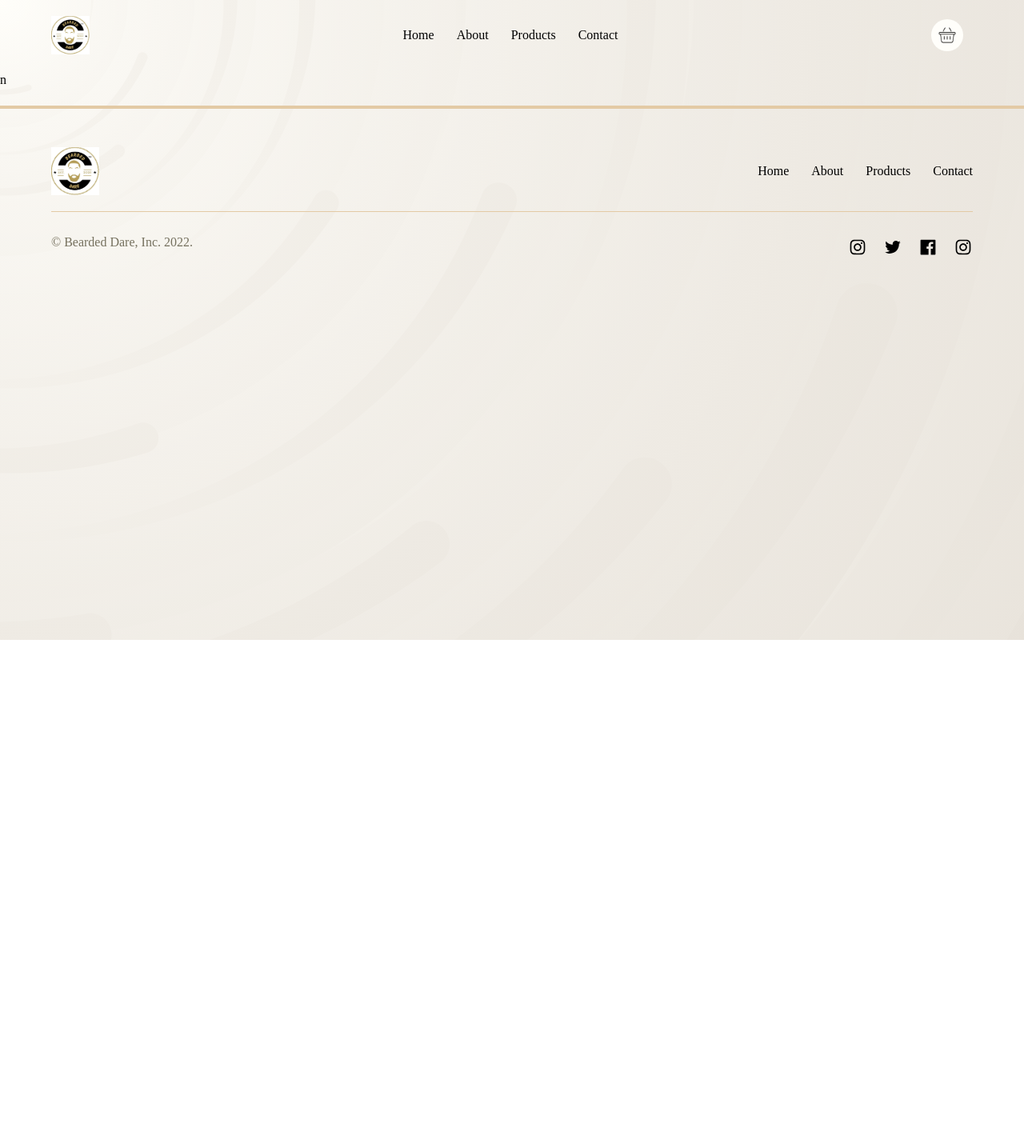
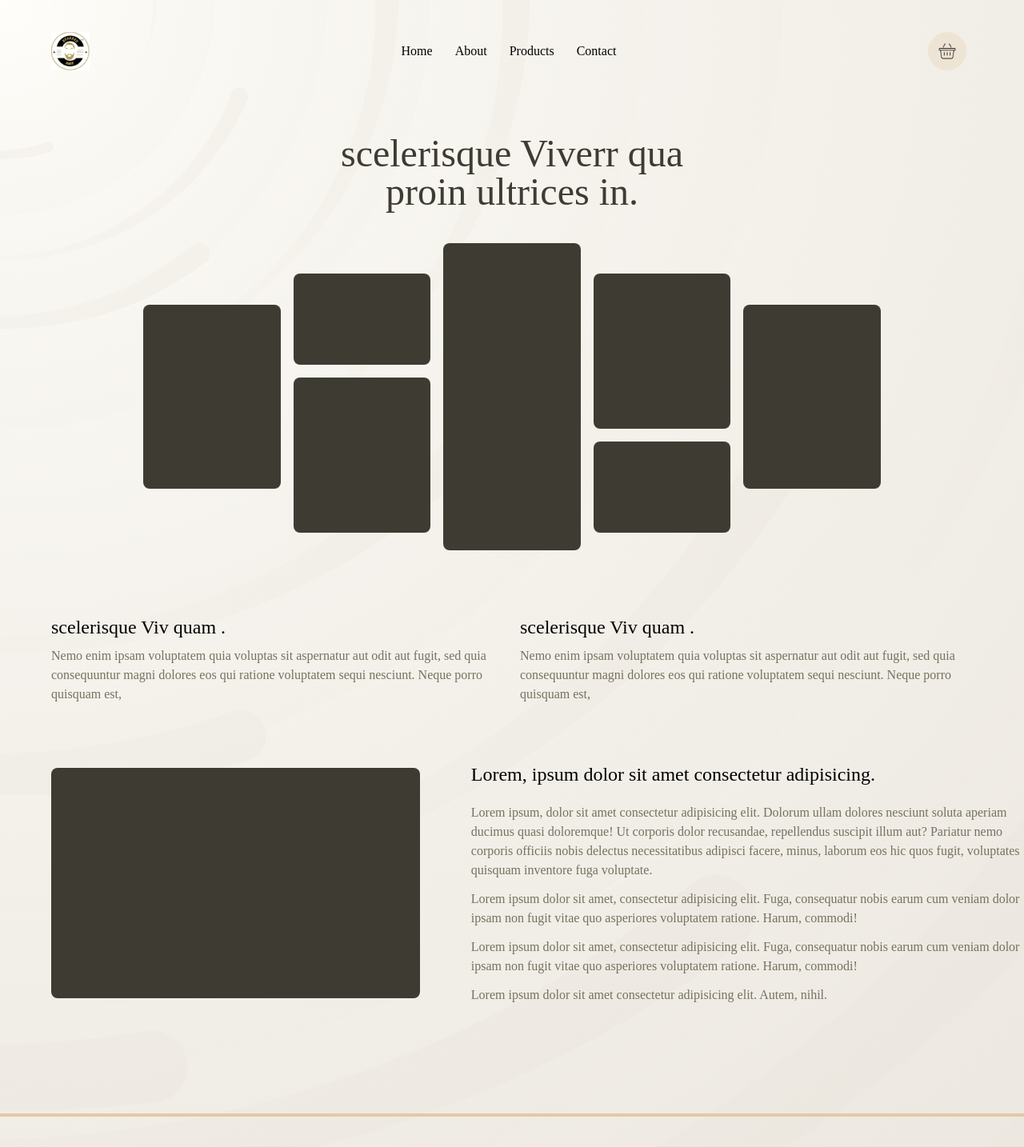
Before and after one commit to Aheedjo/bearded-dare, a Next.js app: page /About in a window 1280 px wide. Shown: the top 1434 px of the page at 80% size. Before the commit the page ends 800 px from the top, so only its background shows below. Built offline with nearby package versions, Linux system fonts and the light colour scheme; a web font is replaced by a local one.

Commit message:
Some random changs that I cant remember were made

```diff
--- a/src/components/cart/Cart.module.scss
+++ b/src/components/cart/Cart.module.scss
@@ -1,9 +1,9 @@
 .cartBtn {
-    @apply w-10 h-10 rounded-full bg-Secondary grid place-items-center cursor-pointer;
+    @apply w-10 md:w-12 h-10 md:h-12 rounded-full bg-Primary bg-opacity-30 hover:bg-opacity-40 grid place-items-center cursor-pointer transition-all;
 }
 
 .cartCont {
-    @apply hidden absolute right-[5%] translate-y-[130%] bg-Secondary w-[90%] max-w-[335px] p-3 rounded-md z-20 shadow-sm;
+    @apply hidden absolute right-[5%] translate-y-[130%] bg-Primary w-[90%] max-w-[335px] p-3 rounded-md z-20 shadow-sm;
 
     .header {
         @apply flex items-center justify-between;
--- a/src/components/footer/footer.module.scss
+++ b/src/components/footer/footer.module.scss
@@ -1,19 +1,19 @@
 .footer {
-    @apply border-t-4 border-Primary border-solid py-7 mt-5;
+    @apply border-t-4 border-Primary border-solid py-3 sm:py-5 mt-5;
 
     .container {
         @apply w-[90%] max-w-[1440px] mx-auto;
 
         > div {
-            @apply flex items-center justify-between py-5;
+            @apply flex flex-col mb:flex-row items-center justify-between py-8 sm:py-5 gap-8;
         }
 
         > div:last-of-type {
-            @apply border-t border-Primary border-solid py-5;
+            @apply border-t border-Primary border-solid py-5 flex-col-reverse mb:flex-row;
         }
 
         .links {
-            @apply flex items-center gap-7;
+            @apply flex items-center gap-4 sm:gap-7;
 
             .link {
                 @apply hover:text-Primary transition-all;
--- a/src/components/mobile-nav/MobileNav.jsx
+++ b/src/components/mobile-nav/MobileNav.jsx
@@ -27,7 +27,7 @@ const MobileNav = () => {
                         <div className={styles.close} onClick={toggleNav}>
                             <AiFillCloseCircle className={styles.closeImg} />
                         </div>
-                        <nav className={styles.links}>
+                        <nav className={styles.links} onClick={closeNav}>
                             <div className={styles.link}>
                                 <Link href="/">Home</Link>
                             </div>
--- a/src/components/mobile-nav/MobileNav.module.scss
+++ b/src/components/mobile-nav/MobileNav.module.scss
@@ -1,5 +1,6 @@
 .hamburger {
-    @apply w-10 h-10 rounded-full bg-Secondary grid place-items-center cursor-pointer;
+    @apply w-10 md:w-12 h-10 md:h-12 rounded-full bg-Primary bg-opacity-30 hover:bg-opacity-40 transition-all grid place-items-center cursor-pointer;
+
     @apply grid md:hidden place-items-center;
 
     .hamburgerImg {
@@ -11,14 +12,14 @@
     @apply w-full h-screen top-0 right-0 absolute flex md:hidden translate-x-full transition-all;
 
     .mobileMenu {
-        @apply w-[40%] sm:w-[60%] h-full bg-Secondary rounded-tl-3xl p-5 sm:p-7 pb-10 z-10;
+        @apply w-[50%] sm:w-[40%] h-full bg-Primary p-5 sm:p-7 pb-10 z-10;
         @apply flex flex-col justify-between;
 
         .close {
             @apply w-full flex justify-end;
 
             .closeImg {
-                @apply w-10 h-10 object-cover text-Headers cursor-pointer;
+                @apply w-10 h-10 object-cover text-Secondary cursor-pointer;
             }
         }
 
@@ -44,7 +45,7 @@
     }
 
     .backdrop {
-        @apply w-[60%] sm:w-[50%]  h-full;
+        @apply w-[50%] sm:w-[60%]  h-full;
     }
 }
 
--- a/src/components/nav/Nav.jsx
+++ b/src/components/nav/Nav.jsx
@@ -4,8 +4,11 @@ import Image from "next/image";
 import logo from "../../assets/logo.svg";
 import Cart from "../cart/Cart";
 import MobileNav from "../mobile-nav/MobileNav";
+import { useGlobalContext } from "../../context/context";
 
 const Nav = () => {
+    const { active, setActive } = useGlobalContext();
+
     return (
         <div className={styles.navWrapper}>
             <div className={styles.navCont}>
@@ -14,7 +17,9 @@ const Nav = () => {
                 </div>
                 <nav className={styles.links}>
                     <div className={styles.link}>
-                        <Link href="/">Home</Link>
+                        <Link href="/" className={active == "home" ?? "active"}>
+                            Home
+                        </Link>
                     </div>
                     <div className={styles.link}>
                         <Link href="/About">About</Link>
--- a/src/components/nav/Nav.module.scss
+++ b/src/components/nav/Nav.module.scss
@@ -1,5 +1,5 @@
 .navWrapper {
-    @apply py-5;
+    @apply py-5 md:py-10;
 
     .navCont {
         @apply flex items-center justify-between w-[90%] mx-auto max-w-[1440px];
@@ -16,12 +16,16 @@
             @apply hidden md:flex items-center gap-7;
 
             .link {
-                @apply hover:text-lg transition-all;
+                @apply hover:text-Primary transition-all;
+
+                .active {
+                    @apply text-Primary;
+                }
             }
         }
 
         .hamburgerXcart {
-            @apply flex items-center gap-3;
+            @apply flex items-center gap-2;
         }
     }
 }
--- a/src/context/context.js
+++ b/src/context/context.js
@@ -5,6 +5,7 @@ const AppContext = React.createContext();
 const AppProvider = ({ children }) => {
     const [showNav, setShowNav] = useState(false);
     const [showCart, setShowCart] = useState(false);
+    const [active, setActive] = useState("home");
 
     const toggleNav = () => {
         setShowNav(!showNav);
@@ -32,6 +33,8 @@ const AppProvider = ({ children }) => {
                 showCart,
                 toggleCart,
                 closeCart,
+                active,
+                setActive,
             }}
         >
             {children}
--- a/src/pages/About.jsx
+++ b/src/pages/About.jsx
@@ -1,7 +1,63 @@
-import React from "react";
+import styles from "../styles/About.module.scss";
 
 const About = () => {
-    return <div>n</div>;
+    return (
+        <main className={styles.container}>
+            <header className={styles.header}>
+                <h1>scelerisque Viverr qua proin ultrices in.</h1>
+            </header>
+            <section className={styles.imagesCont}>
+                <div className={`${styles.image} ${styles.imageEnd}`}></div>
+                <div className={styles.imageL}>
+                    <div className={`${styles.imageS} ${styles.image}`}></div>
+                    <div className={`${styles.imageB} ${styles.image}`}></div>
+                </div>
+                <div className={`${styles.image} ${styles.imageC}`}></div>
+                <div className={styles.imageR}>
+                    <div className={`${styles.image} ${styles.imageS}`}></div>
+                    <div className={`${styles.image} ${styles.imageB}`}></div>
+                </div>
+                <div className={`${styles.image} ${styles.imageEnd}`}></div>
+            </section>
+            <section className={styles.textCont1}>
+                <div className={styles.textWrapper}>
+                    <h4>scelerisque Viv quam .</h4>
+                    <p>
+                        Nemo enim ipsam voluptatem quia voluptas sit aspernatur aut odit aut fugit, sed quia
+                        consequuntur magni dolores eos qui ratione voluptatem sequi nesciunt. Neque porro quisquam est,{" "}
+                    </p>
+                </div>
+                <div className={styles.textWrapper}>
+                    <h4>scelerisque Viv quam .</h4>
+                    <p>
+                        Nemo enim ipsam voluptatem quia voluptas sit aspernatur aut odit aut fugit, sed quia
+                        consequuntur magni dolores eos qui ratione voluptatem sequi nesciunt. Neque porro quisquam est,{" "}
+                    </p>
+                </div>
+            </section>
+            <section className={styles.textCont2}>
+                <div className={styles.image}></div>
+                <div className={styles.textWrapper}>
+                    <h4>Lorem, ipsum dolor sit amet consectetur adipisicing.</h4>
+                    <p>
+                        Lorem ipsum, dolor sit amet consectetur adipisicing elit. Dolorum ullam dolores nesciunt soluta
+                        aperiam ducimus quasi doloremque! Ut corporis dolor recusandae, repellendus suscipit illum aut?
+                        Pariatur nemo corporis officiis nobis delectus necessitatibus adipisci facere, minus, laborum
+                        eos hic quos fugit, voluptates quisquam inventore fuga voluptate.
+                    </p>
+                    <p>
+                        Lorem ipsum dolor sit amet, consectetur adipisicing elit. Fuga, consequatur nobis earum cum
+                        veniam dolor ipsam non fugit vitae quo asperiores voluptatem ratione. Harum, commodi!
+                    </p>
+                    <p>
+                        Lorem ipsum dolor sit amet, consectetur adipisicing elit. Fuga, consequatur nobis earum cum
+                        veniam dolor ipsam non fugit vitae quo asperiores voluptatem ratione. Harum, commodi!
+                    </p>
+                    <p>Lorem ipsum dolor sit amet consectetur adipisicing elit. Autem, nihil.</p>
+                </div>
+            </section>
+        </main>
+    );
 };
 
 export default About;
--- /dev/null
+++ b/src/styles/About.module.scss
@@ -0,0 +1,44 @@
+.container {
+    @apply w-[90%] max-w-[1440px] mx-auto mt-10;
+
+    header h1 {
+        @apply text-center max-w-md md:max-w-lg mx-auto;
+    }
+
+    .imagesCont {
+        @apply w-full md:w-[80%] mx-auto h-72 lg:h-96 grid grid-cols-3 mb:grid-cols-5 gap-2 md:gap-4 mt-5 md:mt-10;
+
+        .image {
+            @apply h-full w-full bg-Headers rounded-lg;
+        }
+
+        .imageEnd {
+            @apply hidden mb:block h-[50%] md:h-[60%] my-auto;
+        }
+
+        .imageL,
+        .imageR {
+            @apply h-[calc(100%-8px)] mb:h-[75%] md:h-[80%] my-auto grid grid-rows-[37%_63%] gap-2 md:gap-4;
+        }
+
+        .imageR {
+            @apply grid-rows-[63%_37%];
+        }
+    }
+
+    .textCont1 {
+        @apply flex flex-col md:flex-row gap-5;
+    }
+
+    .textCont2 {
+        @apply grid grid-rows-[288px_auto] md:grid-cols-[40%_60%] items-center gap-8 md:gap-16;
+
+        .image {
+            @apply w-full md:max-w-2xl h-72 bg-Headers rounded-lg;
+        }
+
+        .textWrapper {
+            @apply flex flex-col gap-3;
+        }
+    }
+}
```
Also changed, not shown: src/pages/Index.jsx (+5 -6 lines).
